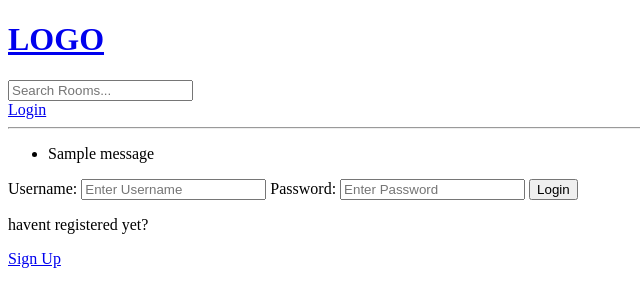
After one commit to w4nderwild/learnify, a Django app: page /login/ in a window 1280 px wide. The commit adds this page. Shown: the top 307 px of the page, without its empty margins (0-640 px from the left). Run offline with Django 5.2, Linux system fonts and the light colour scheme; tables that the repository leaves empty hold one stand-in row (values such as "Sample post"); one stand-in notice (Sample message) is shown.

Commit message:
added user authentication

```diff
--- a/base/models.py
+++ b/base/models.py
@@ -17,6 +17,9 @@ class Room(models.Model):
     updated = models.DateTimeField(auto_now=True)
     created = models.DateTimeField(auto_now_add=True)
 
+    class Meta:
+        ordering = ['-updated', '-created']
+
     def __str__(self):
         return str(self.name)
 
--- /dev/null
+++ b/base/templates/base/login_register.html
@@ -0,0 +1,32 @@
+{% extends "main.html" %}
+
+{% block content %}
+
+{% if page == 'login' %}
+<div>
+    <form method="POST" action="">
+        {% csrf_token %}
+
+        <label>Username:</label>
+        <input type="text" name="username" placeholder="Enter Username"/>
+        <label>Password:</label>
+        <input type="password" name="password" placeholder="Enter Password"/>
+
+        <input type="submit" value="Login"/>
+    </form>
+
+    <p>havent registered yet?</p>
+    <a href="{% url 'register' %}">Sign Up</a>
+</div>
+{% else %}
+<div>
+    <form method="POST" action="">
+        {% csrf_token %}
+        {{form.as_p}}
+        <input type="submit" value="Register"/>
+    </form>
+    <p>Already signed up?</p>
+    <a href="{% url 'login' %}">Sign Up</a>
+</div>
+{% endif %}
+{% endblock content %}
--- a/base/templates/base/room_form.html
+++ b/base/templates/base/room_form.html
@@ -5,7 +5,7 @@
 <div>
     <form method="POST" action = "">
         {% csrf_token %}
-
+        {{form.as_p}}
         <input type="submit" value="Submit">
     </form>
 </div>
--- a/base/urls.py
+++ b/base/urls.py
@@ -2,7 +2,18 @@ from django.urls import path
 from . import views
 
 urlpatterns = [
+    path('login/', views.login_user, name='login'),
+    path('logout/', views.logout_user, name='logout'),
+    path('register/', views.register_user, name='register'),
+
+
+
     path('', views.home, name="home"),
+
     path('room/<str:pk>/', views.room, name="room"),
-    path('create-room/', views.create_room, name="create-room")
+    path('create-room/', views.create_room, name="create-room"),
+    path('edit-room/<str:pk>', views.update_room, name="update-room"),
+    path('delete-room/<str:pk>', views.delete_room, name="delete-room"),
+
+
 ]
--- a/base/views.py
+++ b/base/views.py
@@ -1,25 +1,104 @@
-from django.shortcuts import render
+from django.shortcuts import render, redirect
 from django.http import HttpResponse
-from .models import Room
-
-room = [
-    {'id':1, 'name':"python"},
-    {'id':2, 'name':"js"},
-    {'id':3, 'name':"django"},
-
-]
+from django.db.models import Q
+from django.contrib import messages
+from django.contrib.auth.decorators import login_required
+from django.contrib.auth.models import User
+from django.contrib.auth import authenticate, login, logout
+from django.contrib.auth.forms import UserCreationForm
+from .models import Room, Topic
+from .forms import RoomForm
 
 # Create your views here.
+def login_user(request):
+    page='login'
+    if request.user.is_authenticated:
+        return redirect('home')
+
+    if request.method == "POST":
+        username = request.POST.get('username').lower()
+        password = request.POST.get('password')
+
+        try:
+            user = User.objects.get(username=username)
+        except:
+            messages.error(request, 'User does not exist')
+        user = authenticate(request, username=username, password=password)
+        if user is not None:
+            login(request, user)
+            return redirect("home")
+        else:
+            messages.error(request, 'wrong username or password')
+    context = {'page':page}
+    return render(request, 'base/login_register.html', context)
+
+def logout_user(request):
+    logout(request)
+    return redirect('home')
+
+def register_user(request):
+    form = UserCreationForm()
+
+    if request.method == "POST":
+        form = UserCreationForm(request.POST)
+        if form.is_valid():
+            user = form.save(commit=False)
+            user.username = user.username.lower()
+            user.save()
+            login(request, user)
+            return redirect('home')
+        else:
+            messages.error(request, "an error occured during registration")
+    return render(request, 'base/login_register.html', {'form':form})
+
 def home(request):
-    rooms = Room.objects.all()
-    context = {'rooms':rooms}
+    q = request.GET.get('q') if request.GET.get('q') !=None else ''
+    rooms = Room.objects.filter(Q(topic__name__icontains=q) | Q(name__icontains=q) | Q(description__icontains=q))
+    room_count = rooms.count()
+    topics = Topic.objects.all()
+    context = {'rooms':rooms, 'topics':topics, 'room_count':room_count}
     return render(request, 'base/home.html', context)
 
 def room(request, pk):
     room = Room.objects.get(id=pk)
-    context = {'room':room}
+    room_messages = room.message_set.all().order_by('-created')
+    context = {'room':room, 'room_messages':room_messages}
     return render(request, 'room.html', context)
 
+@login_required(login_url='login')
 def create_room(request):
-    context = {}
+    form  = RoomForm()
+    if request.method == "POST":
+        form = RoomForm(request.POST)
+        if form.is_valid():
+            form.save()
+            return redirect('home')
+    context = {'form':form}
     return render(request, 'base/room_form.html', context)
+
+@login_required(login_url='login')
+def update_room(request, pk):
+    room = Room.objects.get(id=pk)
+    form = RoomForm(instance=room)
+
+    if request.user != room.host:
+        return HttpResponse("YOU SHALL NOT PASS!!!")
+
+    if request.method == "POST":
+        form = RoomForm(request.POST, instance = room)
+        if form.is_valid:
+            form.save()
+            return redirect("home")
+    context = {'form': form}
+    return render(request, 'base/room_form.html', context)
+
+@login_required(login_url='login')
+def delete_room(request, pk):
+    room = Room.objects.get(id=pk)
+    if request.user != room.host:
+        return HttpResponse("YOU SHALL NOT PASS!!!")
+
+    if request.method == "POST":
+        room.delete()
+        return redirect("home")
+    return render(request, 'base/delete.html', {'obj':room})
--- a/templates/main.html
+++ b/templates/main.html
@@ -7,7 +7,15 @@
 </head>
 <body>
     {% include 'navbar.html' %}
-
+    {% if messages %}
+    <ul class="messages">
+        {% for message in messages %}
+            <li {% if message.tags %} class = "{{message.tags}}" {% endif %}>
+                {{message}}
+            </li>
+        {% endfor %}
+    </ul>
+    {% endif %}
     {% block content %}
 
     {% endblock %}
--- a/templates/navbar.html
+++ b/templates/navbar.html
@@ -1,4 +1,14 @@
 <a href="/">
     <h1>LOGO</h1>
 </a>
+<form method="GET" action="{% url 'home' %}">
+    <input type="text" name="q" placeholder="Search Rooms...">
+</form>
+{% if request.user.is_authenticated %}
+<p>Hello {{request.user}}</p>
+<a href="{% url 'logout' %}">logout</a>
+{% else %}
+<a href="{% url 'login' %}">Login</a>
+{% endif %}
+
 <hr>
```
Also changed, not shown: base/forms.py (added, +7 -0 lines), base/templates/base/delete.html (added, +9 -0 lines), base/templates/base/home.html (+31 -1 lines), templates/room.html (+12 -0 lines).
